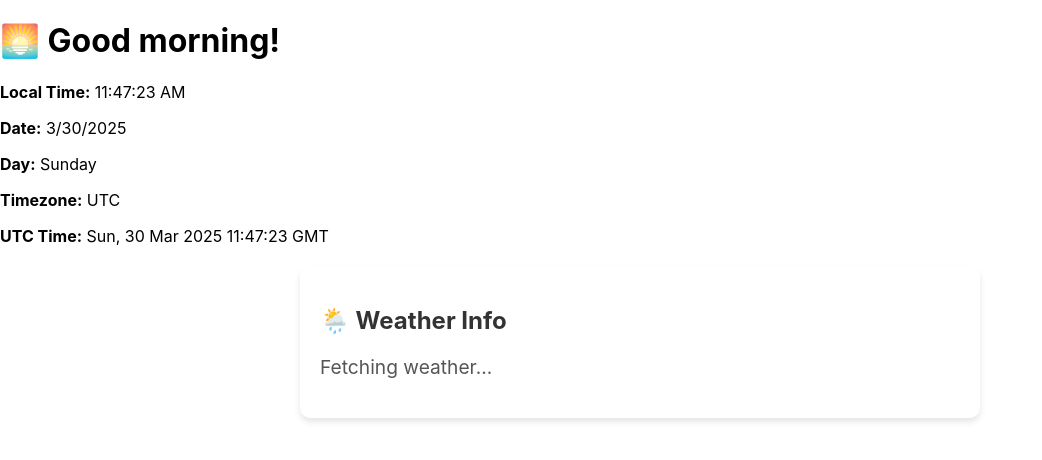
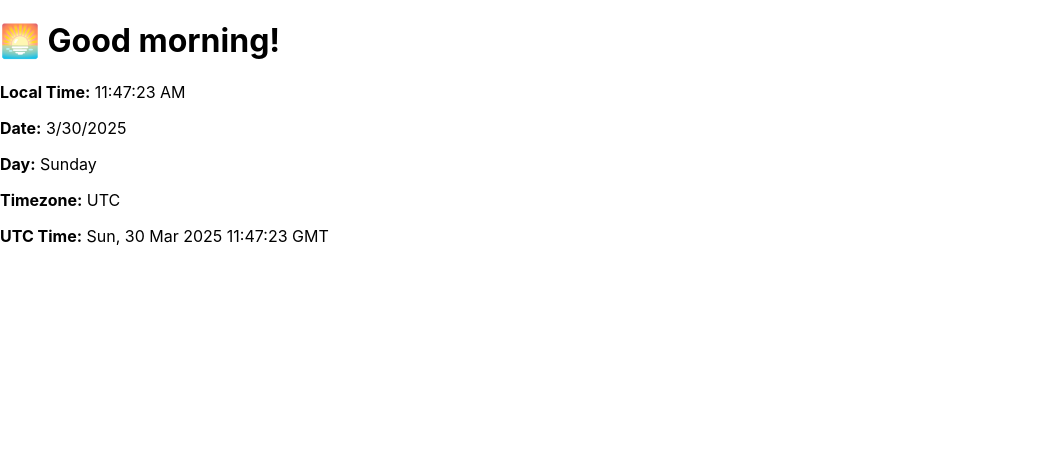
Before and after one commit to AliHosseini1959/date-time-app, a React (Create React App) app: page / in a window 1280 px wide. Shown: the top 460 px of the page, without its empty margins (0-1042 px from the left). Built offline with nearby package versions, Linux system fonts and the light colour scheme; no server answers.

Commit message:
Added weather feature with OpenWeatherMap API

```diff
--- a/src/App.js
+++ b/src/App.js
@@ -1,49 +1,18 @@
 import React, { useState, useEffect } from "react";
 import "./App.css";
 
-const API_KEY = "adf646d5968c605d34a71788b16668df"; // 🔹 Replace with your actual API key
-
 function App() {
   const [dateTime, setDateTime] = useState(new Date());
-  const [weather, setWeather] = useState(null);
-  const [locationError, setLocationError] = useState(false);
 
   useEffect(() => {
     const intervalId = setInterval(() => {
       setDateTime(new Date());
-    }, 1000); // Update time every second
+    }, 1000); // Update every second
 
-    return () => clearInterval(intervalId);
+    return () => clearInterval(intervalId); // Cleanup
   }, []);
 
-  useEffect(() => {
-    // Get user's location
-    if (navigator.geolocation) {
-      navigator.geolocation.getCurrentPosition(
-        (position) => {
-          const { latitude, longitude } = position.coords;
-          fetchWeather(latitude, longitude);
-        },
-        () => setLocationError(true)
-      );
-    } else {
-      setLocationError(true);
-    }
-  }, []);
-
-  // Fetch weather data
-  const fetchWeather = async (lat, lon) => {
-    try {
-      const response = await fetch(
-        `https://api.openweathermap.org/data/2.5/weather?lat=${lat}&lon=${lon}&units=metric&appid=${API_KEY}`
-      );
-      const data = await response.json();
-      setWeather(data);
-    } catch (error) {
-      console.error("Error fetching weather:", error);
-    }
-  };
-
+  // Get time-based greeting
   const getGreeting = () => {
     const hour = dateTime.getHours();
     if (hour < 12) return "🌅 Good morning!";
@@ -61,26 +30,6 @@ function App() {
         <p><strong>Timezone:</strong> {Intl.DateTimeFormat().resolvedOptions().timeZone}</p>
         <p><strong>UTC Time:</strong> {dateTime.toUTCString()}</p>
       </div>
-
-      {/* Weather Section */}
-      <div className="weather-box">
-        <h2>🌦️ Weather Info</h2>
-        {locationError ? (
-          <p>❌ Location access denied. Unable to fetch weather.</p>
-        ) : weather ? (
-          <>
-            <p><strong>Location:</strong> {weather.name}, {weather.sys.country}</p>
-            <p><strong>Temperature:</strong> {weather.main.temp}°C</p>
-            <p><strong>Condition:</strong> {weather.weather[0].description}</p>
-            <img
-              src={`https://openweathermap.org/img/wn/${weather.weather[0].icon}@2x.png`}
-              alt="Weather Icon"
-            />
-          </>
-        ) : (
-          <p>Fetching weather...</p>
-        )}
-      </div>
     </div>
   );
 }
```
